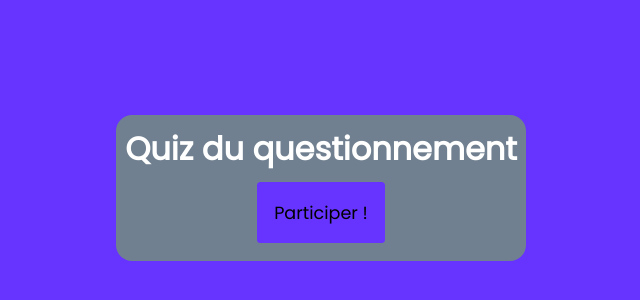
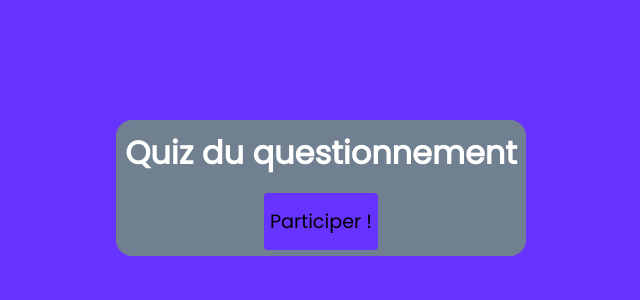
Before and after one commit to Deer-Canidae/quiz-du-questionnement, a React (Vite) app: page / in a window 1280 px wide. Shown: the part 212-512 px from the top of the page, without its empty margins (319-959 px from the left). Built offline with nearby package versions, Linux system fonts and the light colour scheme.

Commit message:
merging refactor brach

```diff
--- a/index.html
+++ b/index.html
@@ -6,7 +6,7 @@
     <title>Quiz Questionement</title>
     <meta name="description" content="Le quiz du questionnement - identité et
       attraction">
-    <script type="module" src="/src/main.tsx"></script>
+    <script type="module" src="/src/code/components/main.tsx"></script>
 
     <link rel="apple-touch-icon" href="icons/apple-icon-180.png">
     <meta name="apple-mobile-web-app-capable" content="yes">
--- a/src/App.tsx
+++ b/src/code/components/App.tsx
@@ -1,13 +1,18 @@
 import * as React from "react";
-import changeColor from "./changeColor";
-import type quizz from "./quizzType";
-import rawQuestions from "./questions.json";
-import Quizz from "./Quizz";
-import arrayShuffle from "./arrayShuffle";
+import changeColor from "../functions/changeColor";
+import type question from "../types/questionType";
+import questionsRaw from "../../questions.json";
+import Quiz from "./Quiz";
+import arrayShuffle from "../functions/arrayShuffle";
 
-const questions: quizz[] = rawQuestions;
+// Typing import
+const questions: question[] = questionsRaw;
 let installEvent: Event;
 
+/**
+ * Component to manage global app state
+ * @returns JSX for the app
+ */
 export default function App() {
   const [quizzState, setQuizzState] = React.useState(0); // 0 = main menu, 1 Game running
 
@@ -17,7 +22,6 @@ export default function App() {
         <div className="container">
           <h1>Quiz du questionnement</h1>
           <button
-            className="play"
             onClick={() => {
               setQuizzState(1);
             }}
@@ -30,7 +34,7 @@ export default function App() {
 
   return (
     <div className="container">
-      <Quizz
+      <Quiz
         questions={arrayShuffle(questions)}
         reset={() => {
           setQuizzState(0);
--- a/src/Question.tsx
+++ b/src/code/components/Question.tsx
@@ -1,11 +1,16 @@
 import * as React from "react";
-import type quizz from "./quizzType";
+import type question from "../types/questionType";
 
 interface QuestionProps {
-  question: quizz;
+  question: question;
   next: {(): void}
 }
 
+/**
+ * Component in charge of displaying the Quiz's current question
+ * @param questionProps contains the question data and a handle to get to the next question
+ * @returns
+ */
 export default function Question({ question, next}: QuestionProps) {
 
   return <>
--- a/src/Quizz.tsx
+++ b/src/code/components/Quiz.tsx
@@ -1,14 +1,19 @@
 import * as React from "react";
-import changeColor from "./changeColor";
+import changeColor from "../functions/changeColor";
 import Question from "./Question";
-import type quizz from "./quizzType";
+import type question from "../types/questionType";
 
 interface QuizzProps {
-  questions: quizz[];
+  questions: question[];
   reset: {() : void};
 }
 
-export default function Quizz({ questions, reset }: QuizzProps) {
+/**
+ * Component orchestrate the quiz logic
+ * @param quizzProp contains a list of question and a reset handle
+ * @returns JSX for the quiz
+ */
+export default function Quiz({ questions, reset }: QuizzProps) {
   const [nbQuestions] = React.useState(questions.length);
   React.useEffect(changeColor);
 
--- /dev/null
+++ b/src/code/components/main.tsx
@@ -0,0 +1,11 @@
+import * as ReactDOM from "react-dom/client";
+import App from "./App";
+import "../styles/main.scss";
+import "../styles/rainbow.css";
+import changeColor from "../functions/changeColor";
+
+// Initializes background color
+changeColor();
+// React Init
+const root = ReactDOM.createRoot(document.getElementById("root")!);
+root.render(<App />);
--- a/src/changeColor.ts
+++ b/src/code/functions/changeColor.ts
@@ -1,3 +1,8 @@
+/**
+ * changes the interface color at random
+ *
+ * *does not check if randomly choosen color is same as former color*
+ */
 export default function changeColor() {
   const colors = [
     "red",
--- a/src/styles/main.scss
+++ b/src/code/styles/main.scss
@@ -16,6 +16,11 @@ body {
   font-family: 'Poppins', sans-serif;
 }
 
+h1 {
+  padding: 0.3em;
+  text-align: center;
+}
+
 .container {
   border-radius: 1em;
   display: flex;
@@ -23,24 +28,20 @@ body {
   align-items: center;
   background-color: slategray;
   color: white;
-
-  h1 {
-    padding: 0.3em;
-    text-align: center;
-  }
 }
 
-.play {
+button {
   font-family: inherit;
-  font-size: 1.1em;
-  width: fit-content;
-  padding: 1em;
+  font-size: 1.2em;
+  box-sizing: border-box;
+  display: block;
+  padding: 0.3em;
+  height: 3em;
   border-radius: 0.2em;
   border: none;
   background-color: var(--theme-color);
   color: black;
-  margin-bottom: 1em;
-  transition: background-color 300ms ease-in-out;
+  margin: 0.3em;
 }
 
 .reponses {
@@ -51,23 +52,7 @@ body {
   margin-bottom: 1em;
 
   button {
-    font-family: inherit;
-    font-size: 1.2em;
-    box-sizing: border-box;
-    display: block;
     width: 98%;
-    padding: 0.3em;
-    height: 3em;
-    border-radius: 0.2em;
-    border: none;
-    background-color: var(--theme-color);
-    color: black;
-    margin: 0.3em;
-    transition: background-color 300ms ease-in-out;
-  }
-
-  button:active {
-    background-color: #dddddd;
   }
 }
 
--- a/src/styles/rainbow.css
+++ b/src/code/styles/rainbow.css
@@ -1,3 +1,4 @@
+/* this file defines the color used for the random background */
 .red {--theme-color:#ff3366;}
 .orange {--theme-color:#ff6633;}
 .yellow {--theme-color:#FFCC33;}
--- a/src/quizzType.d.ts
+++ b/src/code/types/questionType.d.ts
@@ -1,4 +1,4 @@
-export default interface quizz {
+export default interface question {
   question: string,
   reponses: string[]
 }
--- a/src/main.tsx
+++ /dev/null
@@ -1,9 +0,0 @@
-import * as ReactDOM from "react-dom/client";
-import App from "./App";
-import "./styles/main.scss";
-import "./styles/rainbow.css";
-import changeColor from "./changeColor";
-
-changeColor();
-const root = ReactDOM.createRoot(document.getElementById("root")!);
-root.render(<App />);
```
Also changed, not shown: src/code/functions/arrayShuffle.ts (renamed from src/arrayShuffle.ts, +6 -1 lines), 2 other files (tests, documents, lock files or other folders).
